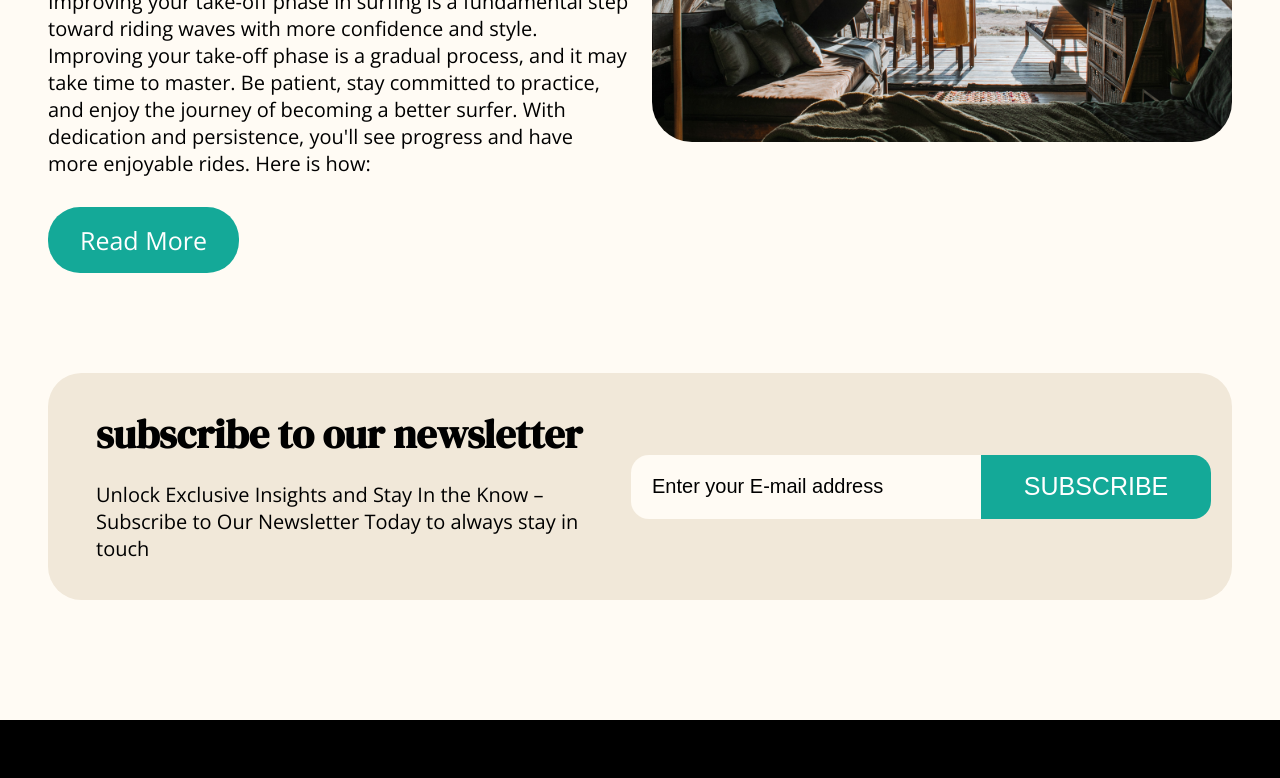
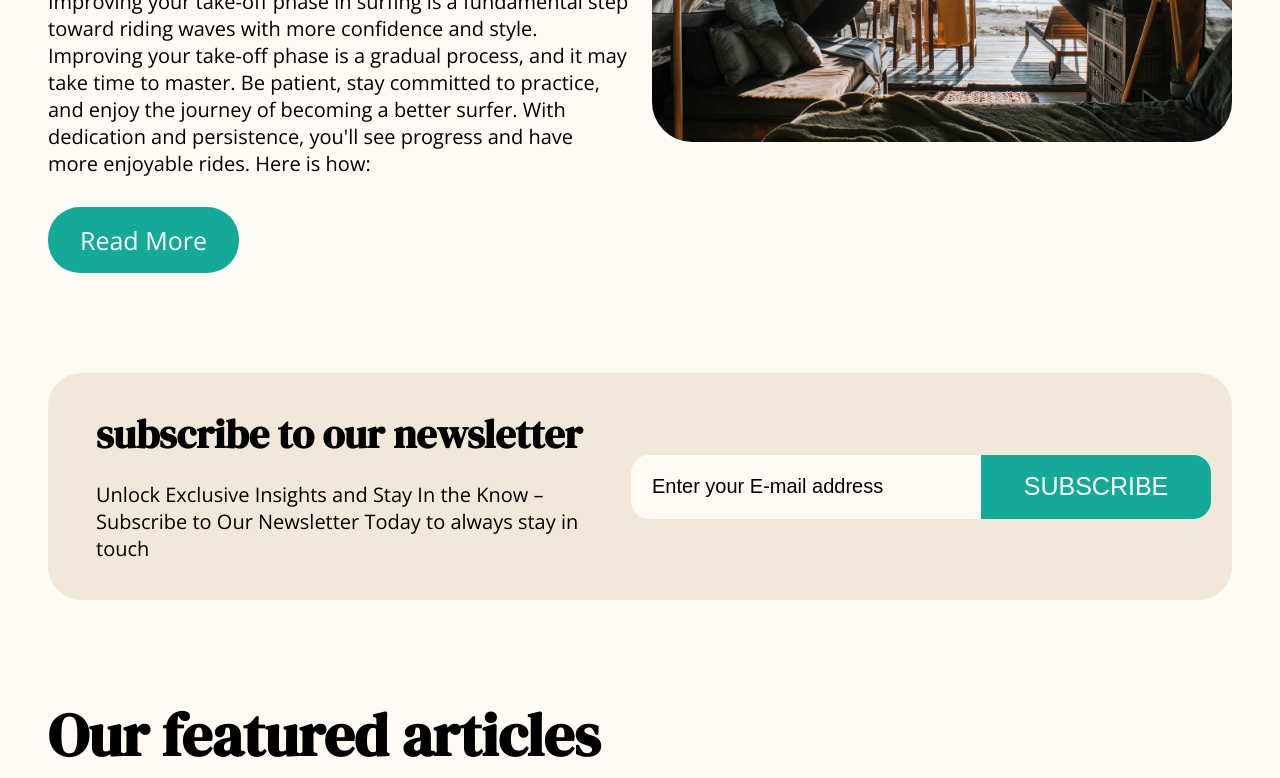
Before and after one commit to GregPetropoulos/Surf-Blog, a Next.js app in the folder frontend/: page /blog in a window 1280 px wide. Shown: the part 392-1170 px from the top of the page. Built offline with nearby package versions, Linux system fonts and the light colour scheme.

Commit message:
FeaturedItems and FeaturedArticle built out and styled on front end with hard coded props until strapi is implemented into the props.

```diff
--- /dev/null
+++ b/frontend/app/_components/FeaturedItems/FeaturedArticle.jsx
@@ -0,0 +1,18 @@
+import Link from 'next/link';
+
+const FeaturedArticle = ({ article }) => {
+  const { headline, date, slug, featuredImage } = article;
+  return (
+    <Link href={`/blog/${slug}`} className='featured-items__article'>
+      <div className='featured-items__article-img'>
+        <img src={featuredImage} alt={`Go read article ${headline}`} />
+      </div>
+      <div className='featured-items__article-text'>
+        <h5>{headline}</h5>
+        <p className='copy-small'>{date}</p>
+      </div>
+    </Link>
+  );
+};
+
+export default FeaturedArticle;
--- /dev/null
+++ b/frontend/app/_components/FeaturedItems/FeaturedItems.jsx
@@ -0,0 +1,18 @@
+import FeaturedArticle from './FeaturedArticle';
+const FeaturedItems = ({ headline, items }) => {
+  return (
+    <section className='featured-items'>
+      <h3 className='featured-items__headline'>
+        {headline || 'Our featured articles'}
+      </h3>
+      <div className='featured-items__container'>
+        {items.map((el) => (
+          <FeaturedArticle key={el.slug} article={el} />
+        ))}
+      </div>
+      <button className='btn btn--medium btn--turquoise'>See more</button>
+    </section>
+  );
+};
+
+export default FeaturedItems;
--- a/frontend/app/blog/page.jsx
+++ b/frontend/app/blog/page.jsx
@@ -1,5 +1,6 @@
 import HighlightArticle from '../_components/Blog/HighlightArticle';
 import SubscribeToNewsletter from '../_components/Blog/SubscribeToNewsletter';
+import FeaturedItems from '../_components/FeaturedItems/FeaturedItems';
 const Page = () => {
   const highlightArticleData = {
     headline: '3 tips for a super fast takeoff',
@@ -16,10 +17,57 @@ const Page = () => {
     slug: 'takeoff',
     featuredImage: '/assets/hero-experience.png'
   };
+
+  const featuredItemsData = [
+    {
+      headline: `surfboard shaping and
+      design behind the scenes of crafting the perfect board  surfboard shaping and
+  design behind the scenes of crafting the perfect board `,
+      slug: 'blog/1',
+      date: 'Monday, June 05, 2023',
+      featuredImage: '/assets/hero-experience.png'
+    },
+    {
+      headline: `surfboard shaping and
+  design behind the scenes of crafting the perfect board `,
+      slug: 'blog/2',
+      date: 'Monday, June 05, 2023',
+      featuredImage: '/assets/hero-experience.png'
+    },
+    {
+      headline: `surfboard shaping and
+  design behind the scenes of crafting the perfect board `,
+      slug: 'blog/3',
+      date: 'Monday, June 05, 2023',
+      featuredImage: '/assets/hero-experience.png'
+    },
+    {
+      headline: `surfboard shaping and
+  design behind the scenes of crafting the perfect board `,
+      slug: 'blog/4',
+      date: 'Monday, June 05, 2023',
+      featuredImage: '/assets/hero-experience.png'
+    },
+    {
+      headline: `surfboard shaping and
+  design behind the scenes of crafting the perfect board `,
+      slug: 'blog/5',
+      date: 'Monday, June 05, 2023',
+      featuredImage: '/assets/hero-experience.png'
+    },
+    {
+      headline: `surfboard shaping and
+  design behind the scenes of crafting the perfect board `,
+      slug: 'blog/6',
+      date: 'Monday, June 05, 2023',
+      featuredImage: '/assets/hero-experience.png'
+    }
+  ];
   return (
     <main className='blog-page'>
       <HighlightArticle data={highlightArticleData} />
       <SubscribeToNewsletter />
+      <FeaturedItems items={featuredItemsData} />
     </main>
   );
 };
--- a/frontend/sass/components/blog/newsletter.scss
+++ b/frontend/sass/components/blog/newsletter.scss
@@ -3,6 +3,7 @@
   background-color: $light-brown;
   padding: 3.8rem 2.1rem 3.8rem 4.8rem;
   border-radius: 3.35rem;
+  margin-bottom: 10rem;
   &__info {
     & h4 {
       margin-bottom: 2.3rem;
--- /dev/null
+++ b/frontend/sass/components/featured-items.scss
@@ -0,0 +1,42 @@
+.featured-items {
+  display: flex;
+  flex-direction: column;
+  align-items: center;
+  width: 100%;
+
+  &__container {
+    display: flex;
+    flex-wrap: wrap;
+    column-gap: 1.25%;
+    row-gap: 6rem;
+    margin-bottom: 6rem;
+  }
+  &__article {
+    display: flex;
+    width: 32.5%;
+    flex-direction: column;
+  }
+  &__headline {
+    margin-right: auto;
+    margin-bottom: 6rem;
+  }
+  &__article-img {
+    width: 100%;
+    height: 35.5rem;
+    & img {
+      width: 100%;
+      height: 100%;
+      object-fit: cover;
+      border-radius: 3.5rem 3.5rem 0 0;
+    }
+  }
+  &__article-text {
+    display: flex;
+    flex-direction: column;
+    justify-content: space-between;
+    background-color: $light-brown;
+    padding: 2rem 3rem 3.5rem;
+    border-radius: 0 0 3.5rem 3.5rem;
+    flex-grow: 1;
+  }
+}
--- a/frontend/sass/main.scss
+++ b/frontend/sass/main.scss
@@ -10,8 +10,12 @@
 @import 'components/footer';
 @import 'components/hero-section';
 @import 'components/info-block';
+@import 'components/input';
+@import 'components/featured-items';
+
 @import 'components/blog/highlight-article';
-@import 'components/input';
 @import 'components/blog/newsletter';
 
+
+
 @import 'pages/blog';
```
